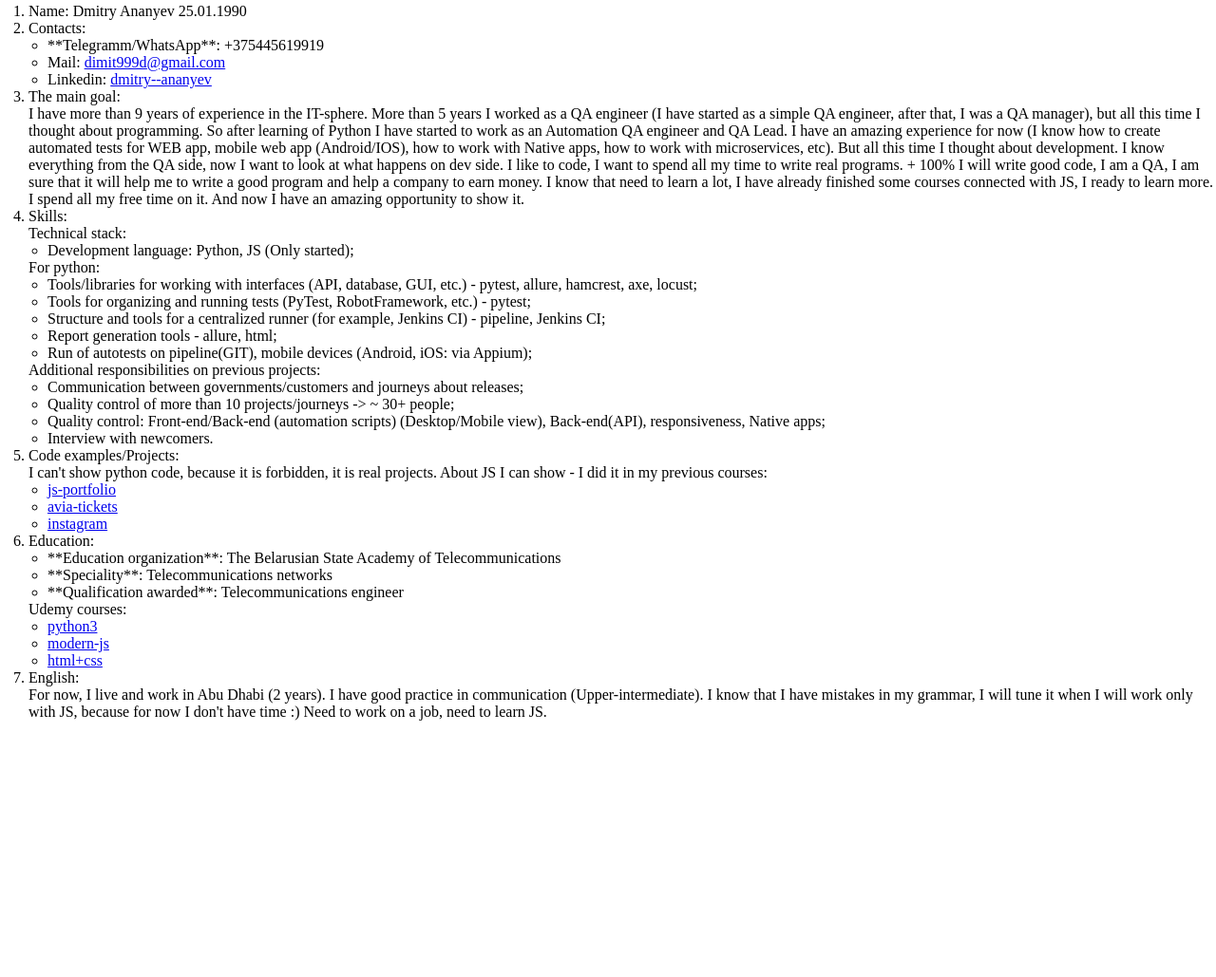
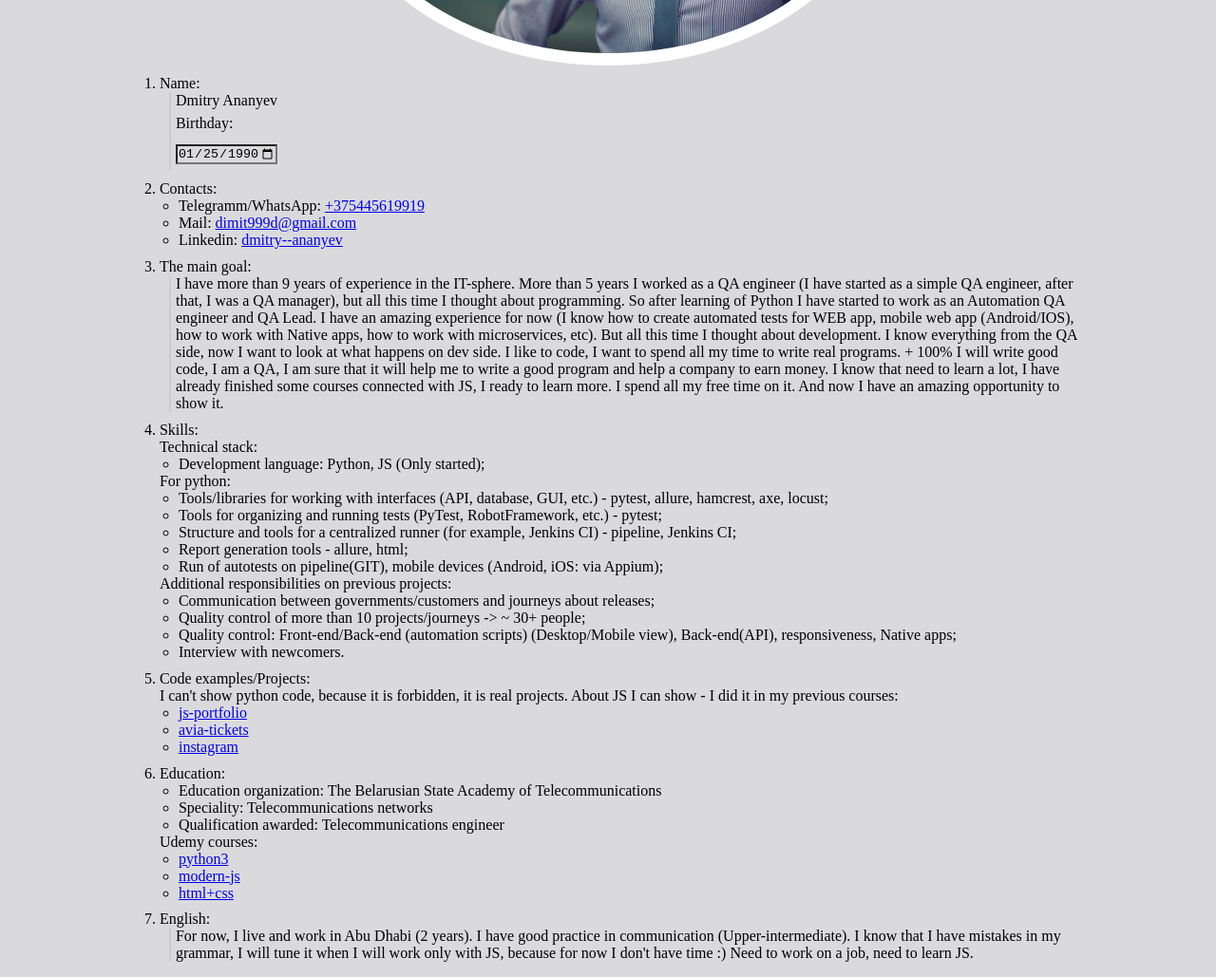
Before and after one commit to dimit999/rsschool-cv-old, a plain HTML site: page index.html in a window 1280 px wide. Shown: the part 461-1490 px from the top of the page at 95% size. Before the commit the page ends 1220 px from the top, so only its background shows below. Drawn offline with Linux system fonts and the light colour scheme.

Commit message:
fix: fill html and css files - add CV info

```diff
--- a/css/style.css
+++ b/css/style.css
@@ -1,10 +1,46 @@
 * {
   padding: 0;
   margin: 0;
+  font-style: normal;
+  background-color: #dadadd;
 }
 
+label {
+  display: block;
+  font: 1rem normal;
+}
+
+input,
+label {
+  margin: .4rem 0;
+}
+
+/* html {
+  -webkit-box-sizing: border-box;
+  box-sizing: border-box;
+} */
+
 .CV {
+  margin-top: 20px;
+  margin-bottom: 20px;
   text-align: center;
+}
+
+.hr {
+  border: none;
+  background-color: red;
+  color: red;
+  height: 5px;
+ }
+
+.line {
+  border-left: 2px solid #ccc;
+  margin-left: 10px;
+  padding-left: 5px;
+}
+
+.section {
+  margin: 1%;
 }
 
 .container{
@@ -20,8 +56,12 @@
   padding-left: 30px;
 }
 
-.contacts-info, .tech-skills, .tech-skills-python, .responsibilities, .projects, .education, .courses {
+.contacts-info, .tech-skills, .tech-skills-python, .responsibilities, .projects, .edu, .courses {
   padding-left: 20px;
+}
+
+li.bold-titles {
+  font-weight: bold;
 }
 
 .photo {
@@ -32,5 +72,25 @@
   background-image: url('/img/cv_photo.jpg');
   background-repeat: no-repeat;
   background-position: center top;
-  border: 13px solid #ffffff
+  border: 13px solid #ffffff;
+  display: block;
+  margin-left: auto;
+  margin-right: auto;
+}
+
+.block {
+  position: relative;
+  width: 1024px;
+  top: 44px;
+  margin: auto;
+}
+
+.footer {
+  margin-bottom: 60px;
+}
+
+@media (max-width: 1024px) {
+  body {
+    background-color: #c7edf0;
   }
+}
--- a/index.html
+++ b/index.html
@@ -10,34 +10,45 @@
   <main>
     <article>
       <header>
+        <hr>
         <h1 class="CV">Dmitry Ananyev CV</h1>
-        <p>=======================</p>
+        <hr>
       </header>
-      <div class="container">
+      <div class="block container">
         <img src="/img/cv_photo.jpg" class="photo" alt="Candidate photo">
         <ol class="numbers">
-          <li class="name">Name: Dmitry Ananyev 25.01.1990</li>
-          <li class="contacts">Contacts:
+          <li class="name section">Name:
+            <div class="line">Dmitry Ananyev
+              <label for="start">Birthday:</label>
+
+              <input type="date" id="start" name="trip-start"
+                    value="1990-01-25"
+                    min="2018-01-01" max="2018-12-31">
+            </div>
+          </li>
+          <li class="contacts section">Contacts:
             <ul class="contacts-info">
-              <li>**Telegramm/WhatsApp**: +375445619919</li>
+              <li>Telegramm/WhatsApp:
+                <a href="tel:+375445619919">+375445619919</a>
+              </li>
               <li>Mail:
-                <a href = "mailto: dimit999d@gmail.com">dimit999d@gmail.com</a>
+                <a href="mailto:dimit999d@gmail.com">dimit999d@gmail.com</a>
               </li>
               <li>Linkedin:
                 <a href="https://www.linkedin.com/in/dmitry--ananyev/" target="_blank">dmitry--ananyev</a>
               </li>
             </ul>
           </li>
-          <li>The main goal:
-            <p>I have more than 9 years of experience in the IT-sphere. More than 5 years I worked as a QA engineer (I have started as a simple QA engineer, after that, I was a QA manager), but all this time I thought about programming. So after learning of Python I have started to work as an Automation QA engineer and QA Lead. I have an amazing experience for now (I know how to create automated tests for WEB app, mobile web app (Android/IOS), how to work with Native apps, how to work with microservices, etc). But all this time I thought about development. I know everything from the QA side, now I want to look at what happens on dev side. I like to code, I want to spend all my time to write real programs. + 100% I will write good code, I am a QA, I am sure that it will help me to write a good program and help a company to earn money. I know that need to learn a lot, I have already finished some courses connected with JS, I ready to learn more. I spend all my free time on it. And now I have an amazing opportunity to show it.</p>
+          <li class="goals section">The main goal:
+            <div class="line">I have more than 9 years of experience in the IT-sphere. More than 5 years I worked as a QA engineer (I have started as a simple QA engineer, after that, I was a QA manager), but all this time I thought about programming. So after learning of Python I have started to work as an Automation QA engineer and QA Lead. I have an amazing experience for now (I know how to create automated tests for WEB app, mobile web app (Android/IOS), how to work with Native apps, how to work with microservices, etc). But all this time I thought about development. I know everything from the QA side, now I want to look at what happens on dev side. I like to code, I want to spend all my time to write real programs. + 100% I will write good code, I am a QA, I am sure that it will help me to write a good program and help a company to earn money. I know that need to learn a lot, I have already finished some courses connected with JS, I ready to learn more. I spend all my free time on it. And now I have an amazing opportunity to show it.</div>
           </li>
-          <li>Skills:
-            <p>Technical stack:
+          <li class="skills section">Skills:
+            <div>Technical stack:
               <ul class="tech-skills">
                 <li>Development language: Python, JS (Only started);</li>
               </ul>
-            </p>
-            <p>For python:
+            </div>
+            <div>For python:
               <ul class="tech-skills-python">
                 <li>Tools/libraries for working with interfaces (API, database, GUI, etc.) - pytest, allure, hamcrest, axe, locust;</li>
                 <li>Tools for organizing and running tests (PyTest, RobotFramework, etc.) - pytest;</li>
@@ -45,18 +56,18 @@
                 <li>Report generation tools - allure, html;</li>
                 <li>Run of autotests on pipeline(GIT), mobile devices (Android, iOS: via Appium);</li>
               </ul>
-            </p>
-            <p>Additional responsibilities on previous projects:
+            </div>
+            <div>Additional responsibilities on previous projects:
               <ul class="responsibilities">
                 <li>Communication between governments/customers and journeys about releases;</li>
                 <li>Quality control of more than 10 projects/journeys -> ~ 30+ people;</li>
                 <li>Quality control: Front-end/Back-end (automation scripts) (Desktop/Mobile view), Back-end(API), responsiveness, Native apps;</li>
                 <li>Interview with newcomers.</li>
               </ul>
-            </p>
+            </div>
           </li>
-          <li>Code examples/Projects:
-            <p>I can't show python code, because it is forbidden, it is real projects. About JS I can show - I did it in my previous courses:
+          <li class="code-examples section">Code examples/Projects:
+            <div>I can't show python code, because it is forbidden, it is real projects. About JS I can show - I did it in my previous courses:
               <ul class="projects">
                 <li>
                   <a href="https://github.com/dimit999/JSPortfolio" target="_blank">js-portfolio</a>
@@ -68,15 +79,15 @@
                   <a href="https://github.com/dimit999/instagramApp" target="_blank">instagram</a>
                 </li>
               </ul>
-            </p>
+            </div>
           </li>
-          <li>Education:
-              <ul class="education">
-                <li>**Education organization**: The Belarusian State Academy of Telecommunications</li>
-                <li>**Speciality**: Telecommunications networks</li>
-                <li>**Qualification awarded**: Telecommunications engineer</li>
+          <li class="education section">Education:
+              <ul class="edu">
+                <li>Education organization: The Belarusian State Academy of Telecommunications</li>
+                <li>Speciality: Telecommunications networks</li>
+                <li>Qualification awarded: Telecommunications engineer</li>
               </ul>
-              <p>Udemy courses:</p>
+              <div>Udemy courses:</div>
               <ul class="courses">
                 <li>
                   <a href="https://www.udemy.com/course/beginner-python3-tutorials/learn/lecture/1491926?start=0" target="_blank">python3</a>
@@ -89,14 +100,12 @@
                 </li>
               </ul>
           </li>
-          <li>
-            English:
-            <p>For now, I live and work in Abu Dhabi (2 years). I have good practice in communication (Upper-intermediate). I know that I have mistakes in my grammar, I will tune it when I will work only with JS, because for now I don't have time :) Need to work on a job, need to learn JS.</p>
+          <li class="english section">English:
+            <div class="line">For now, I live and work in Abu Dhabi (2 years). I have good practice in communication (Upper-intermediate). I know that I have mistakes in my grammar, I will tune it when I will work only with JS, because for now I don't have time :) Need to work on a job, need to learn JS.</div>
           </li>
         </ol>
       </div>
-
-      <footer></footer>
+      <footer class="footer"></footer>
   </article>
   </main>
 
```
Also changed, not shown: 1 other file.
